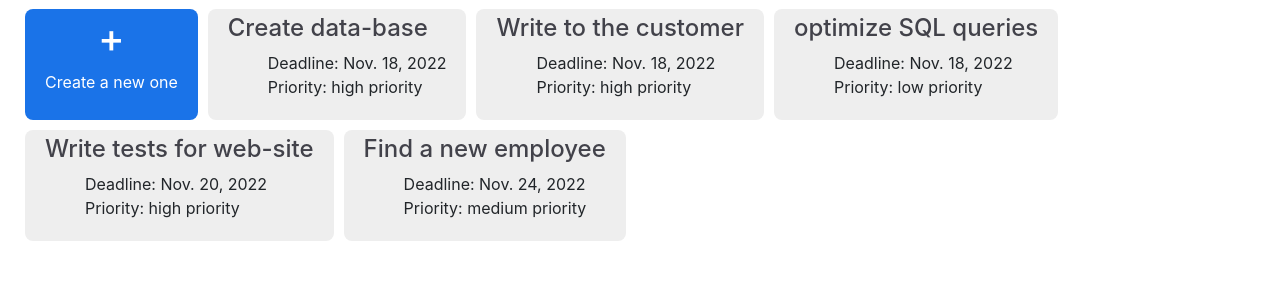
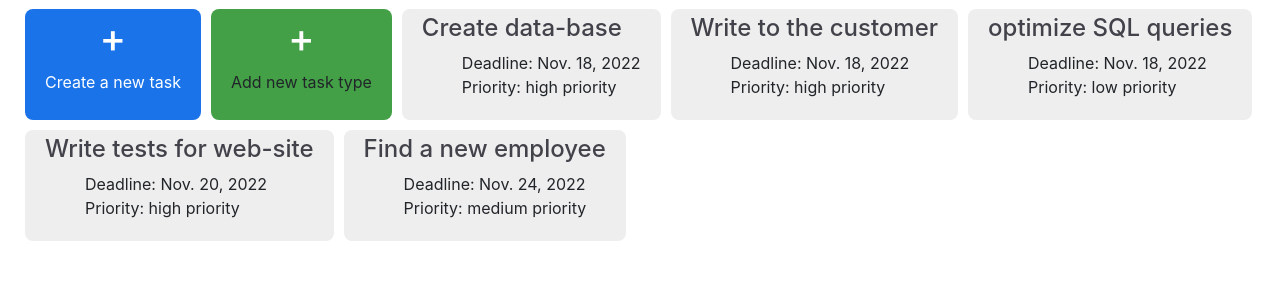
Before and after one commit to davidkrivko/IT_company_task_manager, a Django app: page /tasks/ in a window 1280 px wide. Shown: the part 96-396 px from the top of the page. Run offline with Django 4.2, Linux system fonts and the light colour scheme; a user stored in the database is signed in; data comes from the database, SQL or seed files in the repository; both versions use the stored data as it was after the commit; some libraries are stand-ins or nearby versions.

Commit message:
Add button for creation task types and fill gitignore file

```diff
--- a/manager/urls.py
+++ b/manager/urls.py
@@ -1,25 +1,30 @@
 from django.urls import path
 
-from manager.views import index, TaskListView,\
-    PositionListView, PositionDetailView,\
-    PositionCreateView, PositionUpdateView,\
-    PositionDeleteView, task_detail,\
-    TaskCreateView, TaskUpdateView, TaskDeleteView,\
-    WorkerListView, WorkerDetailView,\
-    WorkerCreateView, WorkerUpdateView, WorkerDeleteView
+from manager.views import index, TaskListView, \
+    PositionListView, PositionDetailView, \
+    PositionCreateView, PositionUpdateView, \
+    PositionDeleteView, task_detail, \
+    TaskCreateView, TaskUpdateView, TaskDeleteView, \
+    WorkerListView, WorkerDetailView, \
+    WorkerCreateView, WorkerUpdateView, WorkerDeleteView, \
+    TaskTypeCreateView
 
 urlpatterns = [
     path("", index, name="index"),
+
     path("tasks/", TaskListView.as_view(), name="task-list"),
     path("tasks/<int:pk>/", task_detail, name="task-detail"),
     path("tasks/create/", TaskCreateView.as_view(), name="task-create"),
     path("tasks/<int:pk>/update/", TaskUpdateView.as_view(), name="task-update"),
     path("tasks/<int:pk>/delete/", TaskDeleteView.as_view(), name="task-delete"),
+    path("task_type/create/", TaskTypeCreateView.as_view(), name="task-type-create"),
+
     path("positions/", PositionListView.as_view(), name="position-list"),
     path("positions/<int:pk>/", PositionDetailView.as_view(), name="position-detail"),
     path("positions/create/", PositionCreateView.as_view(), name="position-create"),
     path("positions/<int:pk>/upadate/", PositionUpdateView.as_view(), name="position-update"),
     path("positions/<int:pk>/delete/", PositionDeleteView.as_view(), name="position-delete"),
+
     path("workers/", WorkerListView.as_view(), name="worker-list"),
     path("workers/<int:pk>/", WorkerDetailView.as_view(), name="worker-detail"),
     path("workers/create/", WorkerCreateView.as_view(), name="worker-create"),
--- a/manager/views.py
+++ b/manager/views.py
@@ -6,7 +6,7 @@ from django.urls import reverse_lazy
 from django.views import generic
 
 from manager.forms import WorkerCreationForm, TaskSearchForm
-from manager.models import Task, Position, Worker
+from manager.models import Task, Position, Worker, TaskType
 
 
 def index(request):
@@ -82,6 +82,12 @@ class TaskDeleteView(LoginRequiredMixin, generic.DeleteView):
     success_url = reverse_lazy("manager:task-list")
 
 
+class TaskTypeCreateView(LoginRequiredMixin, generic.CreateView):
+    model = TaskType
+    success_url = reverse_lazy("manager:task-list")
+    fields = "__all__"
+
+
 class PositionListView(LoginRequiredMixin, generic.ListView):
     model = Position
     paginate_by = 5
--- a/static/css/styles.css
+++ b/static/css/styles.css
@@ -224,3 +224,8 @@ nav .dropdown:hover > .dropdown-menu {
 .form {
     margin: 0 20px;
 }
+
+.task-type-create {
+    text-align: center;
+    background-color: #43A047;
+}
--- a/templates/manager/task_list.html
+++ b/templates/manager/task_list.html
@@ -10,7 +10,11 @@
   <div class="tasks">
     <div class="task task-create">
       <h1><a href="{% url "manager:task-create" %}" class="link link-create">+</a></h1>
-      <p>Create a new one</p>
+      <p>Create a new task</p>
+    </div>
+    <div class="task task-type-create">
+      <h1><a href="{% url "manager:task-type-create" %}" class="link link-create">+</a></h1>
+      <p>Add new task type</p>
     </div>
     {% for task in task_list %}
       <div class="task">
```
Also changed, not shown: templates/manager/tasktype_form.html (added, +16 -0 lines), README.md, db.sqlite3, 1 other file.
